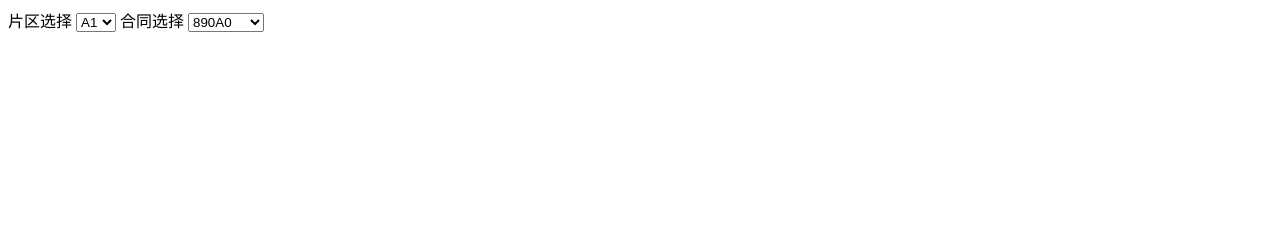
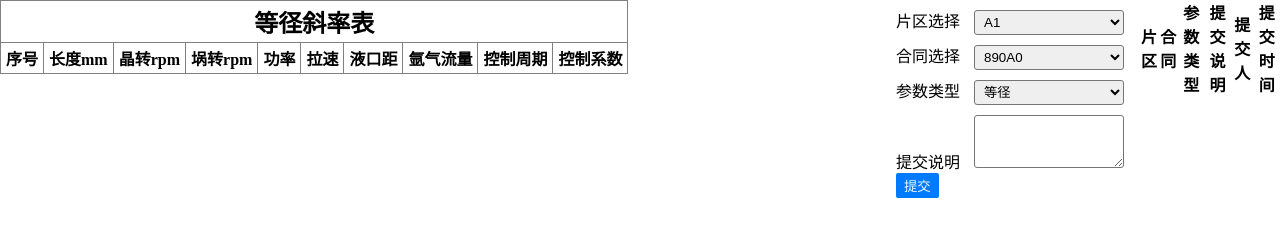
Before and after one commit to fandongxiang/tech_task-system, a plain HTML site: page home/tech/tech_arguments_submit.html in a window 1280 px wide. Drawn offline with Linux system fonts and the light colour scheme.

Commit message:
add(tech_arguments)

```diff
--- /dev/null
+++ b/assets/css/tech_arguments_submit.css
@@ -0,0 +1,88 @@
+/* 通用配置 */
+
+* {
+  box-sizing: border-box;
+  margin: 0;
+  padding: 0;
+}
+
+.clearfix::after {
+  content: '';
+  /* 因为伪元素默认是行内样式，所以要转为块元素 */
+  display: block;
+  /*清除左右两边的浮动*/
+  clear: both;
+  height: 0;
+  /*隐藏content中的内容(避免不小心在content中填入了内容)*/
+  visibility: hidden;
+}
+
+#preview {
+  float: left;
+  width: 70vw;
+}
+
+#submit {
+  float: left;
+  width: 19vw;
+}
+
+
+/* form表单统一配置 */
+
+select,
+input,
+textarea {
+  padding: 3px 5px;
+  border-radius: 3px;
+}
+
+select:focus,
+input:focus,
+textarea:focus {
+  border: #007bff 1px solid;
+  outline: #007bff 1px solid;
+}
+
+#submit button {
+  padding: 3px 8px;
+  border-radius: 2px;
+  background-color: #007bff;
+  color: aliceblue;
+  border: none;
+}
+
+
+/* 单元格间距 */
+
+#select_zoom,
+#select_contract,
+#select_type,
+#select_discription {
+  width: 150px;
+  margin-top: 10px;
+  margin-left: 10px;
+}
+
+#discription {
+  vertical-align: top;
+}
+
+
+/* preview */
+
+
+/* table */
+
+table {
+  border-collapse: collapse;
+}
+
+#argu td,
+#argu th {
+  padding: 3px 5px;
+}
+
+#argu h2 {
+  text-align: center;
+}
--- a/home/tech/tech_arguments_submit.html
+++ b/home/tech/tech_arguments_submit.html
@@ -7,12 +7,44 @@
   <meta name="viewport" content="width=device-width, initial-scale=1.0">
   <title>参数管理提交页</title>
   <script src="../../assets/lib/JQuery.js"></script>
+  <link rel="stylesheet" href="../../assets/css/tech_arguments_submit.css">
 </head>
 
 <body>
-  <div id="select">
-    片区选择
-    <select name="zoom" id="">
+  <!-- 预览区 -->
+  <div id="preview">
+    <table id="argu" border="1">
+      <thead>
+        <tr>
+          <td colspan="10">
+            <h2>等径斜率表</h2>
+          </td>
+        </tr>
+        <tr class="colName">
+          <th>序号</th>
+          <th>长度mm</th>
+          <th>晶转rpm</th>
+          <th>埚转rpm</th>
+          <th>功率</th>
+          <th>拉速</th>
+          <th>液口距</th>
+          <th>氩气流量</th>
+          <th>控制周期</th>
+          <th>控制系数</th>
+        </tr>
+      </thead>
+      <tbody>
+
+      </tbody>
+    </table>
+  </div>
+  <!-- 提交区 -->
+  <div id="submit" class="clearfix">
+    <form action="">
+      <!-- 片区选择 -->
+      <div>
+        <span>片区选择</span>
+        <select name="zoom" id="select_zoom">
           <option selected>A1</option>
           <option>A2</option>
           <option>B1</option>
@@ -23,7 +55,11 @@
           <option>D2</option>
           <option>E1</option>
           <option>E2</option>
-    </select> 合同选择
+        </select>
+      </div>
+      <!-- 合同选择 -->
+      <div>
+        <span>合同选择</span>
         <select name="contract" id="select_contract">
           <option>890A0</option>
           <option>890C0</option>
@@ -31,7 +67,38 @@
           <option>新建合同</option>
         </select>
       </div>
-
+      <!-- 参数类型 -->
+      <div>
+        <span>参数类型</span>
+        <select name="type" id="select_type">
+          <option>等径</option>
+          <option>放肩</option>
+        </select>
+      </div>
+      <!-- 提交说明 -->
+      <div id="discription">
+        <span>提交说明</span>
+        <textarea name="" id="select_discription" cols="20" rows="3"></textarea>
+      </div>
+      <!-- 提交 -->
+      <button type="submit">提交</button>
+    </form>
+  </div>
+  <!-- 历史提交区 -->
+  <div id="sub-history">
+    <table id="sub_history">
+      <thead>
+        <tr>
+          <th>片区</th>
+          <th>合同</th>
+          <th>参数类型</th>
+          <th>提交说明</th>
+          <th>提交人</th>
+          <th>提交时间</th>
+        </tr>
+      </thead>
+    </table>
+  </div>
   <script>
     $(function() {
       // 新建合同
```
Also changed, not shown: README.md. Lines whose indentation alone changed are shown as unchanged.
